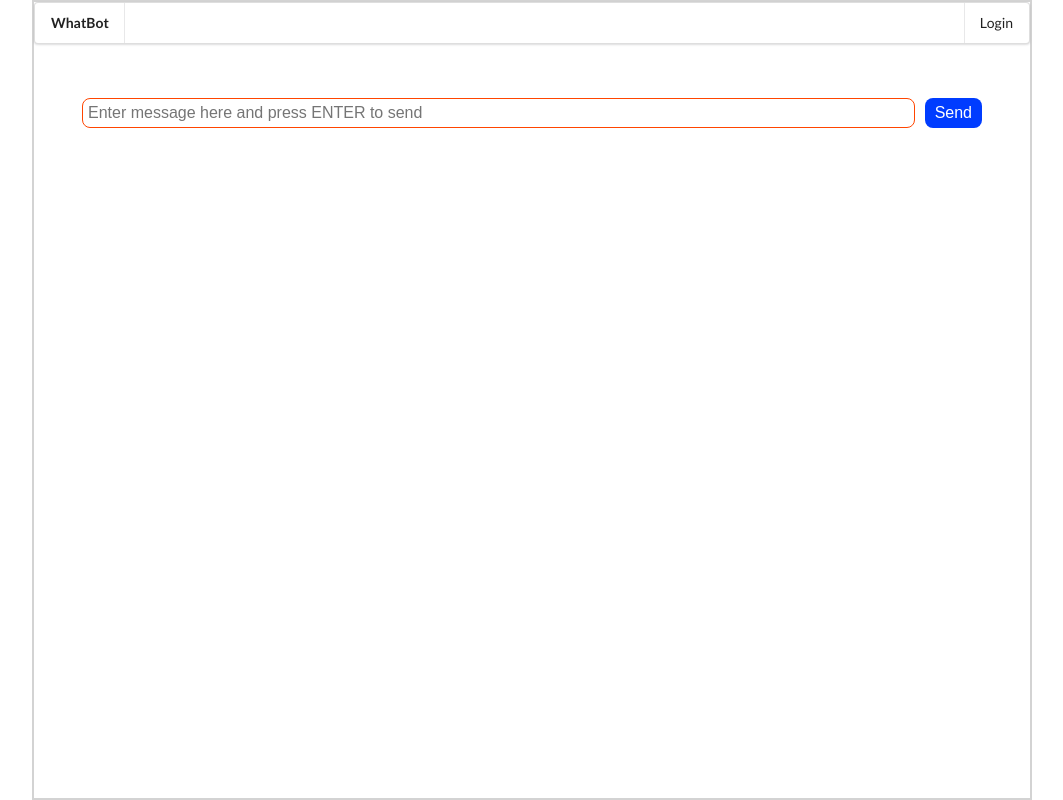
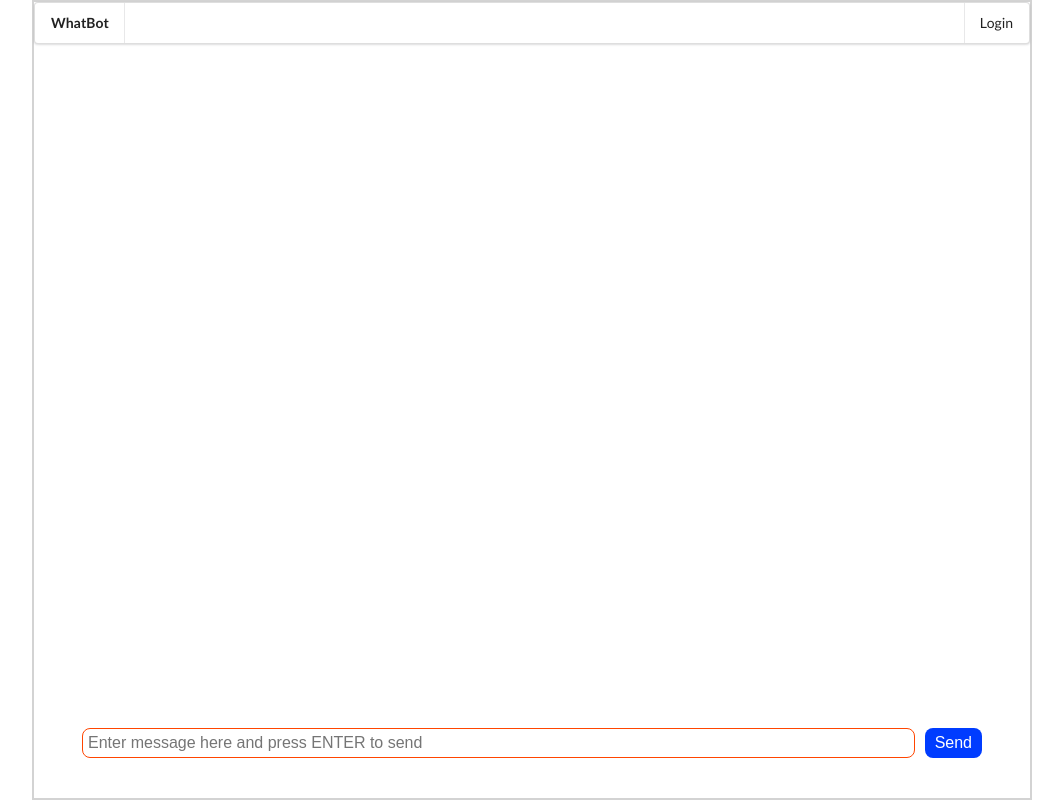
Before and after one commit to Bennyhwanggggg/WhatBot, a React (Create React App) app in the folder frontend/: page / in a window 1280 px wide. Shown: the whole page, without its empty margins (108-1171 px from the left). Built offline with nearby package versions, Linux system fonts and the light colour scheme.

Commit message:
fix chatroom

```diff
--- a/frontend/src/components/App.js
+++ b/frontend/src/components/App.js
@@ -3,6 +3,8 @@ import { Router, Route, Switch } from 'react-router-dom';
 import { connect } from 'react-redux';
 import Header from './Header';
 import ChatRoom from './ChatRoom';
+import Messages from './Messages';
+import Input from './Input';
 
 import history from '../history';
 import './App.css';
@@ -32,12 +34,12 @@ class App extends React.Component {
     return (
       <div className="App">
         <Router history={history}>
-          <div>
+          <React.Fragment>
             <Header/>
             <Switch>
               <Route path="/" exact component={ChatRoom} />
             </Switch>
-          </div>
+          </React.Fragment>
         </Router>
       </div>
     );
--- a/frontend/src/components/ChatRoom.js
+++ b/frontend/src/components/ChatRoom.js
@@ -6,15 +6,10 @@ import Input from './Input';
 class ChatRoom extends React.Component {
     render() {
         return (
-            <div className="ui container">
-                {/* <Header/>
-                <Messages
-                messages={this.state.messages}
-                currentMember={this.state.member}
-                /> */}
+            <React.Fragment>
                 <Messages/>
                 <Input/>
-            </div>
+            </React.Fragment>
         );
     }
 }
```
